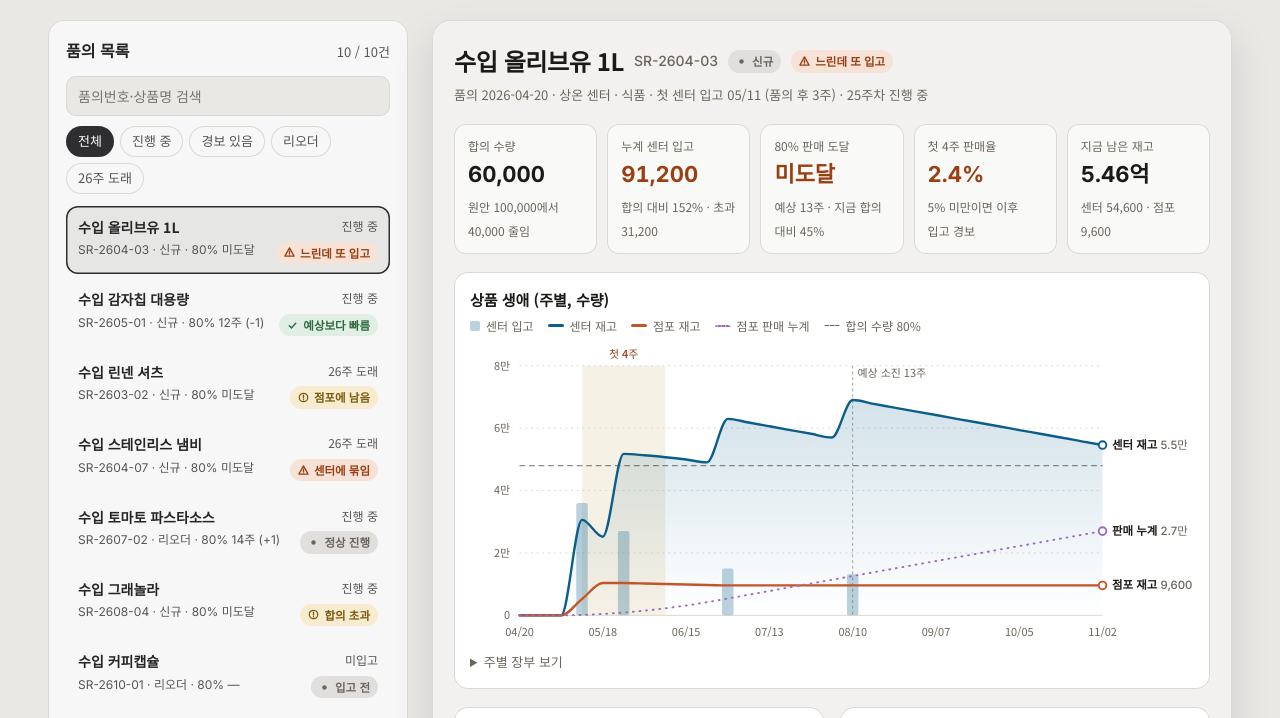
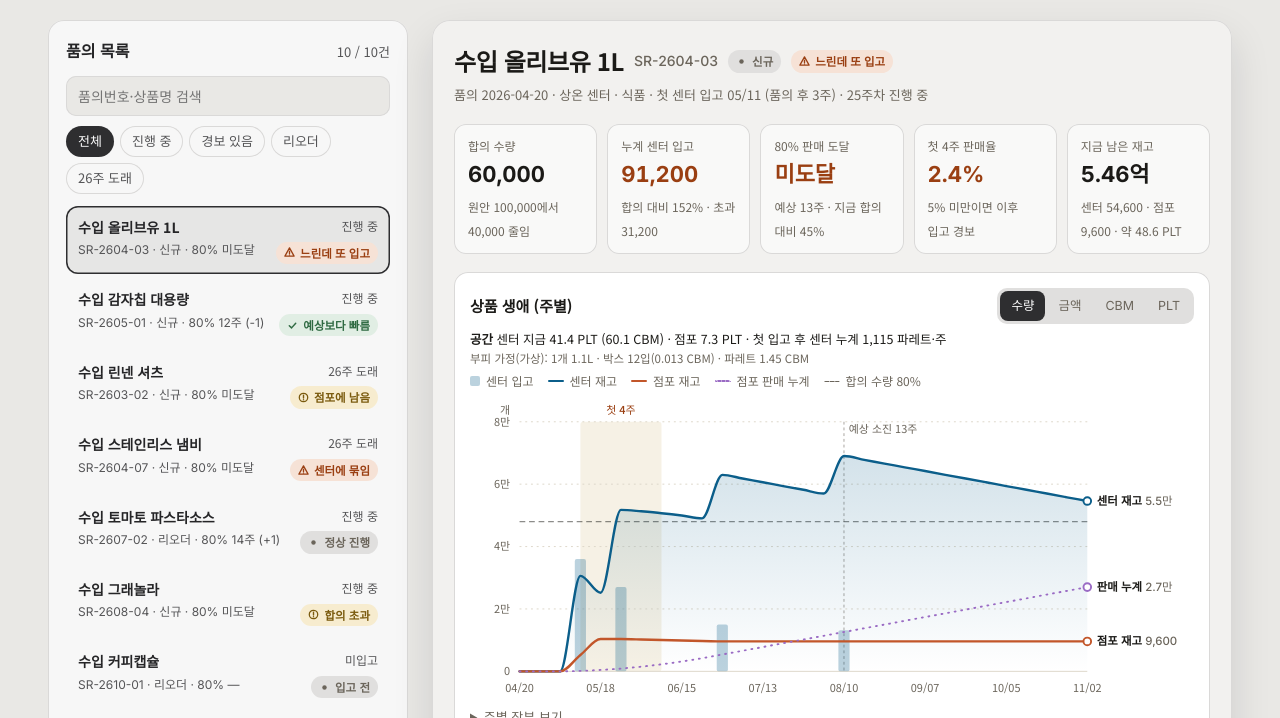
Before and after one commit to rustyhaa/import-lifecycle-demo, a plain HTML site: page index.html in a window 1280 px wide. Shown: the part 82-800 px from the top of the page. Drawn offline with Linux system fonts and the light colour scheme.

Commit message:
실무자 화면: 부피(CBM·파레트) 단위 전환과 센터 공간 지표 추가

```diff
--- a/index.html
+++ b/index.html
@@ -237,6 +237,15 @@ th{color:var(--card-muted);font-weight:500;position:sticky;top:0;background:var(
 .chk input{width:16px;height:16px;margin:0;accent-color:var(--c1)}
 .chk-note{margin:6px 0 0;font-size:12px;line-height:1.5;color:var(--pop-muted)}
 .chk-note::before{content:"⚠ "}
+
+.bh{display:flex;justify-content:space-between;align-items:center;gap:10px;flex-wrap:wrap}
+.bh h3{margin:0}
+.unit-sw{display:flex;gap:2px;background:var(--pick-bg);border-radius:10px;padding:3px}
+.unit-sw button{border:0;background:transparent;border-radius:8px;padding:5px 11px;font-size:12.5px;cursor:pointer;color:var(--card-muted);font-family:var(--font-num)}
+.unit-sw button[aria-pressed="true"]{background:var(--c1);color:var(--on-c1)}
+.space{margin:6px 0 2px;font-size:12.5px;color:var(--card-fg);line-height:1.5;font-variant-numeric:tabular-nums}
+.space small{color:var(--card-muted);font-size:11.5px}
+.sum{grid-template-columns:repeat(2,minmax(0,1fr))}
 </style>
 
 </head>
@@ -289,7 +298,8 @@ th{color:var(--card-muted);font-weight:500;position:sticky;top:0;background:var(
         </div>
         <div class="kp" id="kp"></div>
         <section class="box">
-          <h3>상품 생애 (주별, 수량)</h3>
+          <div class="bh"><h3>상품 생애 (주별)</h3><div class="unit-sw" id="unitSw" role="group" aria-label="단위 바꾸기"><button type="button" data-u="qty">수량</button><button type="button" data-u="amt">금액</button><button type="button" data-u="cbm">CBM</button><button type="button" data-u="plt">PLT</button></div></div>
+          <p class="space" id="space"></p>
           <div class="legend">
             <span><i class="bar"></i>센터 입고</span>
             <span><i style="background:var(--s-center)"></i>센터 재고</span>
@@ -302,7 +312,7 @@ th{color:var(--card-muted);font-weight:500;position:sticky;top:0;background:var(
           <div class="tip" id="tip" hidden></div>
           <details id="ledger">
             <summary>주별 장부 보기</summary>
-            <div class="tbl"><table><thead><tr><th>주</th><th>센터 입고</th><th>센터 재고</th><th>점포 재고</th><th>점포 판매</th><th>판매 누계</th></tr></thead><tbody id="tb"></tbody></table></div>
+            <div class="tbl"><table><thead id="thd"></thead><tbody id="tb"></tbody></table></div>
           </details>
         </section>
         <div class="two">
@@ -401,16 +411,16 @@ th{color:var(--card-muted);font-weight:500;position:sticky;top:0;background:var(
   /* ───── 가상 품의 10건 ───── */
   var DATA_WEEK='2026-11-02';
   var R=[
-    {id:'SR-2604-03',name:'수입 올리브유 1L',cat:'식품',dc:'상온 센터',type:'신규',date:'2026-04-20',prop:100000,agreed:60000,expect:13,cost:8500,inflow:{3:.60,5:.45,10:.25,16:.22},peak:.02,ramp:8,decay:0,storeT:.18,cap:.09},
-    {id:'SR-2605-01',name:'수입 감자칩 대용량',cat:'식품',dc:'상온 센터',type:'신규',date:'2026-05-04',prop:40000,agreed:40000,expect:13,cost:2900,inflow:{2:1,15:.45},peak:.09,ramp:4,decay:.03,storeT:.22,cap:.3},
-    {id:'SR-2603-02',name:'수입 린넨 셔츠',cat:'비식품',dc:'패션 센터',type:'신규',date:'2026-03-02',prop:30000,agreed:25000,expect:12,cost:11000,inflow:{3:1},peak:.035,ramp:2,decay:.04,storeT:1,cap:.45},
-    {id:'SR-2604-07',name:'수입 스테인리스 냄비',cat:'비식품',dc:'비식품 센터',type:'신규',date:'2026-04-13',prop:18000,agreed:18000,expect:16,cost:19000,inflow:{3:.7,5:.5},peak:.012,ramp:6,decay:.01,storeT:.08,cap:.06},
-    {id:'SR-2607-02',name:'수입 토마토 파스타소스',cat:'식품',dc:'상온 센터',type:'리오더',date:'2026-07-06',prop:45000,agreed:30000,expect:13,cost:3600,inflow:{2:.6,6:.4},peak:.06,ramp:3,decay:0,storeT:.2,cap:.2},
-    {id:'SR-2608-04',name:'수입 그래놀라',cat:'식품',dc:'상온 센터',type:'신규',date:'2026-08-10',prop:30000,agreed:22000,expect:13,cost:5200,inflow:{3:1,6:.3},peak:.045,ramp:4,decay:0,storeT:.2,cap:.2},
-    {id:'SR-2610-01',name:'수입 커피캡슐',cat:'식품',dc:'상온 센터',type:'리오더',date:'2026-10-12',prop:50000,agreed:50000,expect:10,cost:4400,arrival:'2026-11-16',inflow:{5:1},peak:.08,ramp:2,decay:0,storeT:.2,cap:.25},
-    {id:'SR-2602-05',name:'수입 탄산수 500ml',cat:'식품',dc:'상온 센터',type:'리오더',date:'2026-02-09',prop:100000,agreed:80000,expect:12,cost:900,inflow:{2:.5,6:.5,14:.3},peak:.07,ramp:2,decay:0,storeT:.2,cap:.25},
-    {id:'SR-2606-03',name:'수입 그린올리브 절임',cat:'식품',dc:'상온 센터',type:'신규',date:'2026-06-08',prop:15000,agreed:15000,expect:16,cost:4100,inflow:{3:1},peak:.04,ramp:5,decay:.01,storeT:.25,cap:.15},
-    {id:'SR-2610-03',name:'수입 코코넛워터',cat:'식품',dc:'상온 센터',type:'신규',date:'2026-10-26',prop:40000,agreed:35000,expect:13,cost:2300,arrival:'2026-11-23',inflow:{4:1},peak:.06,ramp:3,decay:0,storeT:.2,cap:.2}
+    {id:'SR-2604-03',vol:[1.1,12],name:'수입 올리브유 1L',cat:'식품',dc:'상온 센터',type:'신규',date:'2026-04-20',prop:100000,agreed:60000,expect:13,cost:8500,inflow:{3:.60,5:.45,10:.25,16:.22},peak:.02,ramp:8,decay:0,storeT:.18,cap:.09},
+    {id:'SR-2605-01',vol:[3.0,12],name:'수입 감자칩 대용량',cat:'식품',dc:'상온 센터',type:'신규',date:'2026-05-04',prop:40000,agreed:40000,expect:13,cost:2900,inflow:{2:1,15:.45},peak:.09,ramp:4,decay:.03,storeT:.22,cap:.3},
+    {id:'SR-2603-02',vol:[1.5,20],name:'수입 린넨 셔츠',cat:'비식품',dc:'패션 센터',type:'신규',date:'2026-03-02',prop:30000,agreed:25000,expect:12,cost:11000,inflow:{3:1},peak:.035,ramp:2,decay:.04,storeT:1,cap:.45},
+    {id:'SR-2604-07',vol:[8.0,4],name:'수입 스테인리스 냄비',cat:'비식품',dc:'비식품 센터',type:'신규',date:'2026-04-13',prop:18000,agreed:18000,expect:16,cost:19000,inflow:{3:.7,5:.5},peak:.012,ramp:6,decay:.01,storeT:.08,cap:.06},
+    {id:'SR-2607-02',vol:[0.8,12],name:'수입 토마토 파스타소스',cat:'식품',dc:'상온 센터',type:'리오더',date:'2026-07-06',prop:45000,agreed:30000,expect:13,cost:3600,inflow:{2:.6,6:.4},peak:.06,ramp:3,decay:0,storeT:.2,cap:.2},
+    {id:'SR-2608-04',vol:[1.6,12],name:'수입 그래놀라',cat:'식품',dc:'상온 센터',type:'신규',date:'2026-08-10',prop:30000,agreed:22000,expect:13,cost:5200,inflow:{3:1,6:.3},peak:.045,ramp:4,decay:0,storeT:.2,cap:.2},
+    {id:'SR-2610-01',vol:[0.6,24],name:'수입 커피캡슐',cat:'식품',dc:'상온 센터',type:'리오더',date:'2026-10-12',prop:50000,agreed:50000,expect:10,cost:4400,arrival:'2026-11-16',inflow:{5:1},peak:.08,ramp:2,decay:0,storeT:.2,cap:.25},
+    {id:'SR-2602-05',vol:[0.6,24],name:'수입 탄산수 500ml',cat:'식품',dc:'상온 센터',type:'리오더',date:'2026-02-09',prop:100000,agreed:80000,expect:12,cost:900,inflow:{2:.5,6:.5,14:.3},peak:.07,ramp:2,decay:0,storeT:.2,cap:.25},
+    {id:'SR-2606-03',vol:[0.5,12],name:'수입 그린올리브 절임',cat:'식품',dc:'상온 센터',type:'신규',date:'2026-06-08',prop:15000,agreed:15000,expect:16,cost:4100,inflow:{3:1},peak:.04,ramp:5,decay:.01,storeT:.25,cap:.15},
+    {id:'SR-2610-03',vol:[1.1,12],name:'수입 코코넛워터',cat:'식품',dc:'상온 센터',type:'신규',date:'2026-10-26',prop:40000,agreed:35000,expect:13,cost:2300,arrival:'2026-11-23',inflow:{4:1},peak:.06,ramp:3,decay:0,storeT:.2,cap:.2}
   ];
   var BASE={'식품':{p25:.45,med:.68,p75:.86},'비식품':{p25:.30,med:.55,p75:.78}};
   var DAY=864e5;
@@ -487,6 +497,27 @@ th{color:var(--card-muted);font-weight:500;position:sticky;top:0;background:var(
     });
   }
 
+  /* ───── 부피(가상 설정) ─────
+     개수 → 박스(올림) → CBM → 파레트. 파레트 = KS T11 1.1×1.1m, 적재 높이 1.5m·효율 80%(가상) → 1.452 CBM.
+     재고(센터·점포)는 박스 올림, 흐름(입고·판매)은 부피만 더함. 파레트·주 = 첫 입고 주부터 매주 센터 재고 파레트 수의 합. */
+  var PLT_CBM=1.1*1.1*1.5*0.8;
+  function boxCbm(r){return r.vol[0]*r.vol[1]/1000;}
+  function stockCbm(r,u){return u>0?Math.ceil(u/r.vol[1])*boxCbm(r):0;}
+  function flowCbm(r,u){return u>0?u*r.vol[0]/1000:0;}
+  R.forEach(function(r){
+    r.pltC=0;r.pltS=0;r.cbmC=0;r.cbmS=0;r.pw=0;if(r.t0<0)return;
+    var last=r.W[r.W.length-1];r.cbmC=stockCbm(r,last.c);r.cbmS=stockCbm(r,last.s);r.pltC=r.cbmC/PLT_CBM;r.pltS=r.cbmS/PLT_CBM;
+    for(var k=r.t0;k<r.W.length;k++)r.pw+=stockCbm(r,r.W[k].c)/PLT_CBM;
+  });
+  var UNIT='qty';try{var su=localStorage.getItem('srcrev-unit-v1');if(['qty','amt','cbm','plt'].indexOf(su)>=0)UNIT=su;}catch(e){}
+  function cv(r,k,u){if(UNIT==='qty')return u;if(UNIT==='amt')return u*r.cost;var c=(k==='c'||k==='s')?stockCbm(r,u):flowCbm(r,u);return UNIT==='cbm'?c:c/PLT_CBM;}
+  function dec(v){return v>=100?Math.round(v).toLocaleString('ko-KR'):v>=10?v.toFixed(1):v.toFixed(2);}
+  function won(v){return v>=1e8?(v/1e8).toFixed(v>=1e9?1:2)+'억':v>=1e4?Math.round(v/1e4).toLocaleString('ko-KR')+'만':n0(v);}
+  function fu(v){return UNIT==='qty'?n0(v):UNIT==='amt'?won(v):dec(v);}
+  function fuT(v){return UNIT==='qty'?n0(v)+'개':UNIT==='amt'?won(v)+'원':dec(v)+(UNIT==='cbm'?' CBM':' PLT');}
+  function ax(v){if(UNIT==='qty')return yfmt(v);if(UNIT==='amt')return v===0?'0':v>=1e8?+(v/1e8).toFixed(2)+'억':+(v/1e4).toFixed(0)+'만';return +v.toFixed(2)+'';}
+  var UNIT_LAB={qty:'개',amt:'원',cbm:'CBM',plt:'PLT'};
+
   /* ───── 이번 달 요약 ───── */
   (function(){
     var inAmt=0,cutN=0,cutAmt=0,alertN=0,dueAmt=0;
@@ -495,7 +526,9 @@ th{color:var(--card-muted);font-weight:500;position:sticky;top:0;background:var(
       '<div><small>검토 거친 입고</small><b>'+eok(inAmt)+'</b></div>'+
       '<div><small>원안 대비 줄인 결정</small><b>'+cutN+'건 · '+eok(cutAmt)+'</b></div>'+
       '<div><small>경보 품의</small><b>'+alertN+'건</b></div>'+
-      '<div><small>26주 도래 남은 금액</small><b>'+eok(dueAmt)+'</b></div>';
+      '<div><small>26주 도래 남은 금액</small><b>'+eok(dueAmt)+'</b></div>'+
+      '<div><small>센터 점유 · 지금</small><b>'+R.reduce(function(a,r){return a+r.pltC;},0).toFixed(1)+' PLT</b></div>'+
+      '<div><small>센터 누계 파레트·주</small><b>'+Math.round(R.reduce(function(a,r){return a+r.pw;},0)).toLocaleString('ko-KR')+'</b></div>';
   })();
 
   /* ───── 상세 ───── */
@@ -521,11 +554,16 @@ th{color:var(--card-muted);font-weight:500;position:sticky;top:0;background:var(
       kp+='<div><small>누계 센터 입고</small><b'+cls(ratio>1.05,false)+'>'+n0(r.inTotal)+'</b><span>합의 대비 '+pct(ratio)+(ratio>1.05?' · 초과 '+n0(r.inTotal-A):'')+'</span></div>';
       kp+='<div><small>80% 판매 도달</small><b'+cls(r.k80===null&&r.wk>r.expect,r.k80!==null&&r.k80<=r.expect)+'>'+(r.k80===null?'미도달':r.k80+'주')+'</b><span>예상 '+r.expect+'주 · 지금 합의 대비 '+pct(r.qNow/A)+'</span></div>';
       kp+='<div><small>첫 4주 판매율</small><b'+cls(r.st4<.05,r.st4>=.2)+'>'+(r.wk>=3?pct(r.st4):'—')+'</b><span>'+(r.wk>=3?'5% 미만이면 이후 입고 경보':'입고 뒤 4주에 계산')+'</span></div>';
-      kp+='<div><small>지금 남은 재고</small><b>'+eok((r.cNow+r.sNow)*r.cost)+'</b><span>센터 '+n0(r.cNow)+' · 점포 '+n0(r.sNow)+'</span></div>';
+      kp+='<div><small>지금 남은 재고</small><b>'+eok((r.cNow+r.sNow)*r.cost)+'</b><span>센터 '+n0(r.cNow)+' · 점포 '+n0(r.sNow)+' · 약 '+(r.pltC+r.pltS).toFixed(1)+' PLT</span></div>';
     }
     document.getElementById('kp').innerHTML=kp;
     drawChart(r);
-    document.getElementById('tb').innerHTML=r.W.map(function(x){return '<tr><td>'+fmtD(x.t)+'</td><td>'+n0(x.inn)+'</td><td>'+n0(x.c)+'</td><td>'+n0(x.s)+'</td><td>'+n0(x.sale)+'</td><td>'+n0(x.q)+'</td></tr>';}).join('');
+    var ul=UNIT_LAB[UNIT];
+    document.getElementById('thd').innerHTML='<tr><th>주</th><th>센터 입고</th><th>센터 재고</th><th>점포 재고</th><th>점포 판매</th><th>판매 누계</th></tr><tr><th></th><th colspan="5" style="text-align:right">단위: '+ul+'</th></tr>';
+    document.getElementById('tb').innerHTML=r.W.map(function(x){return '<tr><td>'+fmtD(x.t)+'</td><td>'+fu(cv(r,'inn',x.inn))+'</td><td>'+fu(cv(r,'c',x.c))+'</td><td>'+fu(cv(r,'s',x.s))+'</td><td>'+fu(cv(r,'sale',x.sale))+'</td><td>'+fu(cv(r,'q',x.q))+'</td></tr>';}).join('');
+    var vs='부피 가정(가상): 1개 '+r.vol[0]+'L · 박스 '+r.vol[1]+'입('+boxCbm(r).toFixed(3)+' CBM) · 파레트 '+PLT_CBM.toFixed(2)+' CBM';
+    document.getElementById('space').innerHTML=(r.t0<0?'<b>공간</b> 입고 전':'<b>공간</b> 센터 지금 '+r.pltC.toFixed(1)+' PLT ('+r.cbmC.toFixed(1)+' CBM) · 점포 '+r.pltS.toFixed(1)+' PLT · 첫 입고 후 센터 누계 '+Math.round(r.pw).toLocaleString('ko-KR')+' 파레트·주')+'<br><small>'+vs+'</small>';
+    Array.prototype.forEach.call(document.querySelectorAll('#unitSw button'),function(b){b.setAttribute('aria-pressed',String(b.dataset.u===UNIT));});
     /* 비교 */
     var b=BASE[r.cat], dist=document.getElementById('dist');
     document.getElementById('based').textContent=r.cat+' · 26주 판매율(판매 ÷ 누계 입고) 분포 · 가상 기준선';
@@ -544,6 +582,7 @@ th{color:var(--card-muted);font-weight:500;position:sticky;top:0;background:var(
       if(r.flags.indexOf('store')>=0)al.push(['warn','센터는 비었지만 점포에 합의 수량의 '+pct(r.sNow/A)+'가 남아 있습니다.']);
       if(r.k80!==null)al.push([r.k80<=r.expect?'good':'warn','합의 수량 80%를 '+r.k80+'주에 팔았습니다 (예상 '+r.expect+'주 대비 '+(r.k80-r.expect>0?'+':'')+(r.k80-r.expect)+'주).']);
       else if(r.wk>r.expect)al.push(['warn','예상 소진 '+r.expect+'주가 지났는데 판매가 합의 수량의 '+pct(r.qNow/A)+'입니다.']);
+      if(r.pltC>=5)al.push(['none','센터 공간: 지금 '+r.pltC.toFixed(1)+' PLT를 차지하고, 첫 입고 후 누계 '+Math.round(r.pw).toLocaleString('ko-KR')+' 파레트·주입니다.']);
       var nx=r.sig.lv==='alert'?'다음 리오더 품의가 오면 "보류" 의견과 이 장부를 근거로 붙입니다.':r.sig.lv==='good'?'다음 품의에서 수량을 늘리는 근거로 씁니다.':r.flags.indexOf('store')>=0?'점포 간 이동이나 시즌 마감 할인을 검토합니다.':'다음 주 장부를 계속 지켜봅니다.';
       al.push(['none','다음 결정: '+nx]);
     }
@@ -551,7 +590,7 @@ th{color:var(--card-muted);font-weight:500;position:sticky;top:0;background:var(
   }
 
   /* ───── 차트 ───── */
-  var svg=document.getElementById('plot'), tip=document.getElementById('tip'), W=760,H=320,L=52,RR=96,T=26,B=32, X,Y,cur=-1,reduce=window.matchMedia('(prefers-reduced-motion: reduce)').matches;
+  var svg=document.getElementById('plot'), tip=document.getElementById('tip'), W=760,H=320,L=52,RR=112,T=26,B=32, X,Y,cur=-1,reduce=window.matchMedia('(prefers-reduced-motion: reduce)').matches;
   var S=[{k:'c',name:'센터 재고',col:'var(--s-center)',w:2.5},{k:'s',name:'점포 재고',col:'var(--s-store)',w:2.5},{k:'q',name:'판매 누계',col:'var(--s-sales)',w:2,dash:'1 6'}];
   function smooth(xs,ys){
     var n=xs.length,dd=[],m=[],i;if(n<2)return 'M'+xs[0]+','+ys[0];
@@ -569,14 +608,16 @@ th{color:var(--card-muted);font-weight:500;position:sticky;top:0;background:var(
     var nd=document.getElementById('nodata');hide();
     if(r.t0<0){svg.style.display='none';nd.hidden=false;svg.setAttribute('aria-label','입고 전');return;}
     svg.style.display='';nd.hidden=true;
-    var Wk=r.W,n=Wk.length,A=r.agreed,mx=0;Wk.forEach(function(x){mx=Math.max(mx,x.c,x.s,x.q,x.inn);});mx=Math.max(mx,A);
+    var Wk=r.W.map(function(x){return {t:x.t,inn:cv(r,'inn',x.inn),c:cv(r,'c',x.c),s:cv(r,'s',x.s),q:cv(r,'q',x.q)};});r.WV=Wk;
+    var n=Wk.length,A=cv(r,'q',r.agreed),mx=0;Wk.forEach(function(x){mx=Math.max(mx,x.c,x.s,x.q,x.inn);});mx=Math.max(mx,A);
     var st=step(mx*1.05),YM=Math.ceil(mx*1.05/st)*st;
     X=function(i){return L+(W-L-RR)*(n<2?0:i/(n-1));};Y=function(v){return T+(H-T-B)*(1-v/YM);};
     var h='<defs><linearGradient id="gC" x1="0" y1="0" x2="0" y2="1"><stop offset="0" stop-color="var(--s-center)" stop-opacity=".18"/><stop offset="1" stop-color="var(--s-center)" stop-opacity="0"/></linearGradient><clipPath id="rv"><rect id="rvr" x="0" y="0" width="'+(reduce?W:0)+'" height="'+H+'"/></clipPath></defs>';
     var t0=r.t0,bw=Math.max(3,(W-L-RR)/(n-1)*.55);
     h+='<rect x="'+X(t0)+'" y="'+T+'" width="'+(X(Math.min(n-1,t0+4))-X(t0))+'" height="'+(H-T-B)+'" fill="var(--band)" rx="3"/>';
     h+='<text x="'+(X(t0)+(X(Math.min(n-1,t0+4))-X(t0))/2)+'" y="'+(T-8)+'" text-anchor="middle" class="t-band">첫 4주</text>';
-    for(var v=0;v<=YM;v+=st)h+='<line x1="'+L+'" x2="'+(W-RR)+'" y1="'+Y(v)+'" y2="'+Y(v)+'" stroke="var(--axis)"'+(v?' stroke-dasharray="2 4"':'')+'/><text x="'+(L-10)+'" y="'+(Y(v)+4)+'" text-anchor="end">'+yfmt(v)+'</text>';
+    for(var gi=0;gi*st<=YM+1e-9;gi++){var v=gi*st;h+='<line x1="'+L+'" x2="'+(W-RR)+'" y1="'+Y(v)+'" y2="'+Y(v)+'" stroke="var(--axis)"'+(v?' stroke-dasharray="2 4"':'')+'/><text x="'+(L-10)+'" y="'+(Y(v)+4)+'" text-anchor="end">'+ax(v)+'</text>';}
+    h+='<text x="'+(L-10)+'" y="'+(T-8)+'" text-anchor="end">'+UNIT_LAB[UNIT]+'</text>';
     var every=n>30?8:n>16?4:2;
     for(var i=0;i<n;i+=every)h+='<text x="'+X(i)+'" y="'+(H-10)+'" text-anchor="middle">'+fmtD(Wk[i].t)+'</text>';
     var ex=t0+r.expect; if(ex<n){h+='<line x1="'+X(ex)+'" x2="'+X(ex)+'" y1="'+T+'" y2="'+(H-B)+'" stroke="var(--card-muted)" stroke-dasharray="3 3" opacity=".6"/><text x="'+(X(ex)+5)+'" y="'+(T+12)+'">예상 소진 '+r.expect+'주</text>';}
@@ -592,19 +633,19 @@ th{color:var(--card-muted);font-weight:500;position:sticky;top:0;background:var(
     var e=S.map(function(s){return {s:s,y:Y(last[s.k])};}).sort(function(a,b){return a.y-b.y;});
     for(i=1;i<e.length;i++)if(e[i].y-e[i-1].y<16)e[i].y=e[i-1].y+16;
     var over=e[e.length-1].y-(H-B);if(over>0)e.forEach(function(o){o.y-=over;});
-    e.forEach(function(o){h+='<text x="'+(X(n-1)+10)+'" y="'+(o.y+4)+'" class="t-end">'+o.s.name+' <tspan>'+yfmt(last[o.s.k])+'</tspan></text>';});
+    e.forEach(function(o){h+='<text x="'+(X(n-1)+10)+'" y="'+(o.y+4)+'" class="t-end">'+o.s.name+' <tspan>'+(UNIT==='qty'?yfmt(last[o.s.k]):fu(last[o.s.k]))+'</tspan></text>';});
     h+='<line id="xh" x1="0" x2="0" y1="'+T+'" y2="'+(H-B)+'" stroke="var(--card-muted)" stroke-dasharray="2 3" visibility="hidden"/>';
     S.forEach(function(s){h+='<circle class="hd" data-k="'+s.k+'" r="4.5" fill="var(--card-panel)" stroke="'+s.col+'" stroke-width="2.5" visibility="hidden"/>';});
     svg.innerHTML=h;
-    svg.setAttribute('aria-label',r.name+'의 주별 센터 입고, 센터 재고, 점포 재고, 점포 판매 누계(수량). 마지막 주 센터 '+n0(last.c)+', 점포 '+n0(last.s)+', 판매 누계 '+n0(last.q)+'. 왼쪽·오른쪽 화살표로 주를 옮겨 볼 수 있다.');
+    svg.setAttribute('aria-label',r.name+'의 주별 센터 입고, 센터 재고, 점포 재고, 점포 판매 누계(단위 '+UNIT_LAB[UNIT]+'). 마지막 주 센터 '+fu(last.c)+', 점포 '+fu(last.s)+', 판매 누계 '+fu(last.q)+'. 왼쪽·오른쪽 화살표로 주를 옮겨 볼 수 있다.');
     if(!reduce){var rv=document.getElementById('rvr'),s0=null;requestAnimationFrame(function f(t){if(!s0)s0=t;var p=Math.min(1,(t-s0)/700);p=1-Math.pow(1-p,3);rv.setAttribute('width',W*p);if(p<1)requestAnimationFrame(f);});setTimeout(function(){rv.setAttribute('width',W);},900);}
   }
   function show(i){
-    var r=CUR;if(!r||r.t0<0)return;var n=r.W.length;cur=Math.max(0,Math.min(n-1,i));var x=X(cur),w=r.W[cur],xh=document.getElementById('xh');
+    var r=CUR;if(!r||r.t0<0)return;var n=r.W.length;cur=Math.max(0,Math.min(n-1,i));var x=X(cur),w=r.WV[cur],xh=document.getElementById('xh');
     xh.setAttribute('x1',x);xh.setAttribute('x2',x);xh.setAttribute('visibility','visible');
     Array.prototype.forEach.call(svg.querySelectorAll('.hd'),function(c){c.setAttribute('cx',x);c.setAttribute('cy',Y(w[c.dataset.k]));c.setAttribute('visibility','visible');});
     var kk=cur-r.t0;
-    tip.innerHTML='<b>'+fmtD(w.t)+' 주</b>'+(kk>=0?' · 입고 '+kk+'주차':' · 입고 전')+'<br><i style="background:var(--s-center);opacity:.5"></i>센터 입고 <span>'+n0(w.inn)+'</span><br>'+S.map(function(s){return '<i style="background:'+s.col+'"></i>'+s.name+' <span>'+n0(w[s.k])+'</span>';}).join('<br>');
+    tip.innerHTML='<b>'+fmtD(w.t)+' 주</b>'+(kk>=0?' · 입고 '+kk+'주차':' · 입고 전')+'<br><i style="background:var(--s-center);opacity:.5"></i>센터 입고 <span>'+fuT(w.inn)+'</span><br>'+S.map(function(s){return '<i style="background:'+s.col+'"></i>'+s.name+' <span>'+fuT(w[s.k])+'</span>';}).join('<br>');
     tip.hidden=false;
     var rc=svg.getBoundingClientRect(),pr=svg.parentNode.getBoundingClientRect(),sc=rc.width/W;
     var left=rc.left-pr.left+x*sc, top=rc.top-pr.top+Y(Math.max(w.c,w.s,w.q,w.inn))*sc-14, half=tip.offsetWidth/2;
@@ -618,6 +659,8 @@ th{color:var(--card-muted);font-weight:500;position:sticky;top:0;background:var(
   svg.addEventListener('keydown',function(e){var n=CUR.W.length;if(e.key==='ArrowRight'){show(cur<0?n-1:cur+1);e.preventDefault();}else if(e.key==='ArrowLeft'){show(cur<0?n-1:cur-1);e.preventDefault();}else if(e.key==='Escape')hide();});
   svg.addEventListener('blur',hide);
 
+  Array.prototype.forEach.call(document.querySelectorAll('#unitSw button'),function(b){b.onclick=function(){UNIT=b.dataset.u;try{localStorage.setItem('srcrev-unit-v1',UNIT);}catch(e){}renderDetail(CUR);};});
+
   /* ───── 버튼·이동 ───── */
   var toast=document.getElementById('toast'),tt;
   function say(m){toast.textContent=m;toast.hidden=false;clearTimeout(tt);tt=setTimeout(function(){toast.hidden=true;},2200);}
@@ -625,6 +668,7 @@ th{color:var(--card-muted);font-weight:500;position:sticky;top:0;background:var(
   document.getElementById('copy').onclick=function(){
     var r=CUR,t=[r.id+' '+r.name+' ('+r.type+', 가상 데이터)','합의 '+n0(r.agreed)+(r.prop>r.agreed?' (원안 '+n0(r.prop)+')':'')];
     if(r.t0>=0)t.push('누계 입고 '+n0(r.inTotal)+' · 80% 도달 '+k80txt(r)+' · 첫 4주 '+pct(r.st4)+' · 남은 재고 '+eok((r.cNow+r.sNow)*r.cost));
+    if(r.t0>=0)t.push('공간: 센터 '+r.pltC.toFixed(1)+' PLT · 누계 '+Math.round(r.pw)+' 파레트·주 (부피 가정 가상)');
     t.push('상태: '+r.sig.t);
     var txt=t.join('\n');
     try{navigator.clipboard.writeText(txt).then(function(){say('품의 요약을 복사했습니다');},function(){say('복사가 막혀 있습니다. 장부 표를 직접 선택해 주세요');});}catch(e){say('복사가 막혀 있습니다. 장부 표를 직접 선택해 주세요');}
```
